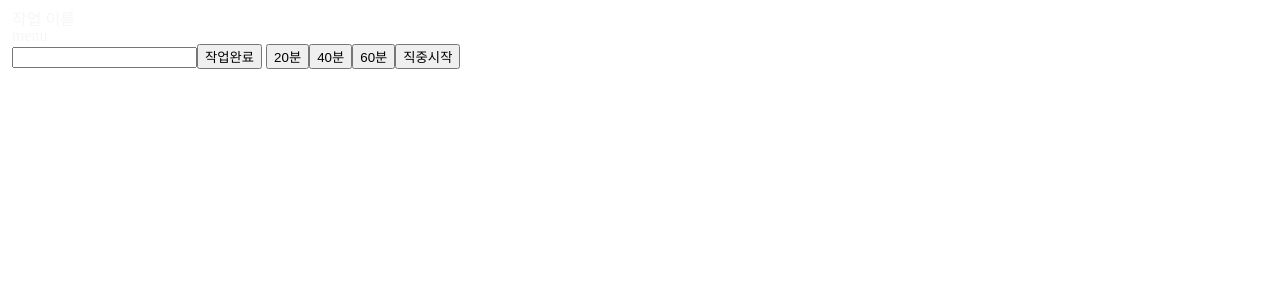
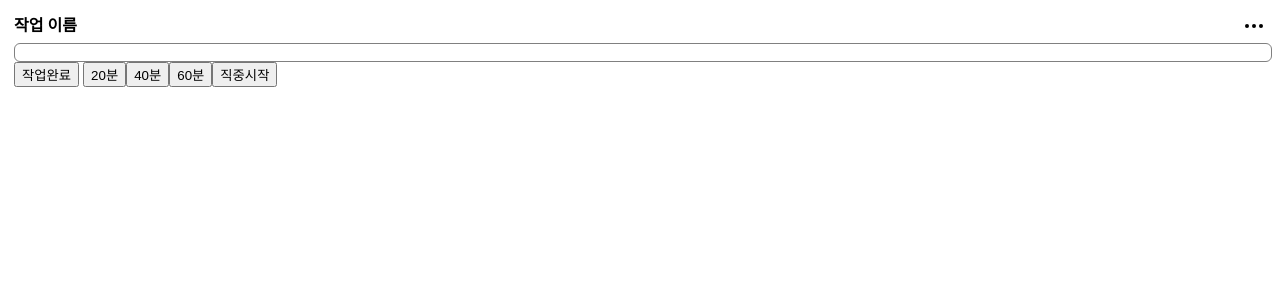
Before and after one commit to jxxh204/MeowFocus, a React (Create React App) app: page / in a window 1280 px wide. Shown: the top 300 px of the page. Built offline with nearby package versions, Linux system fonts and the light colour scheme; a web font is replaced by a local one.

Commit message:
STYLE : Header 스타일 조정 theme gap 추가

```diff
--- a/src/component/Header.tsx
+++ b/src/component/Header.tsx
@@ -1,13 +1,25 @@
+import styled from "styled-components";
+import menu from "../asset/MenuIcon.svg";
 type Props = {
   name: string;
 };
 
+const HeaderStyle = styled.header`
+  display: flex;
+  flex-direction: row;
+  justify-content: space-between;
+  align-items: center;
+  h2 {
+    font-weight: bold;
+  }
+`;
+
 function Header({ name }: Props) {
   return (
-    <header>
+    <HeaderStyle>
       <h2>{name}</h2>
-      <div>menu</div>
-    </header>
+      <img src={menu} />
+    </HeaderStyle>
   );
 }
 
--- a/src/component/TaskName.tsx
+++ b/src/component/TaskName.tsx
@@ -1,5 +1,14 @@
+import styled from "styled-components";
+
+const TaskNameStyle = styled.input`
+  color: gray;
+  border: 1px solid gray;
+  border-radius: 6px;
+  width: 100%;
+`;
+
 function TaskName() {
-  return <input type="text" name="taskname" />;
+  return <TaskNameStyle type="text" name="taskname" />;
 }
 
 export default TaskName;
--- a/src/styles/GlobalStyle.tsx
+++ b/src/styles/GlobalStyle.tsx
@@ -24,14 +24,13 @@ const GlobalStyle = createGlobalStyle`
     /* background-size: cover; */
 
     font-family: "Pretendard-Regular";
-    color: ${({ theme }) => theme.color.backgroud};
   }
   .App {
     /* width: 100%; */
     display: flex;
     flex-direction: column;
-    padding:12px;
-    /* gap:10px */
+    padding:14px;
+    gap: ${({ theme }) => theme.size.gap};
   }
   html, body, div, span, applet, object, iframe,
 h1, h2, h3, h4, h5, h6, p, blockquote, pre,
--- a/src/styles/theme.ts
+++ b/src/styles/theme.ts
@@ -5,6 +5,9 @@ const color = {
   backgroud: "#F6F6F6",
   clickColor: "#000000CC",
 };
-const theme = { color };
+const size = {
+  gap: "5px",
+};
+const theme = { color, size };
 
 export default theme;
```
Also changed, not shown: src/asset/MenuIcon.svg (added).
